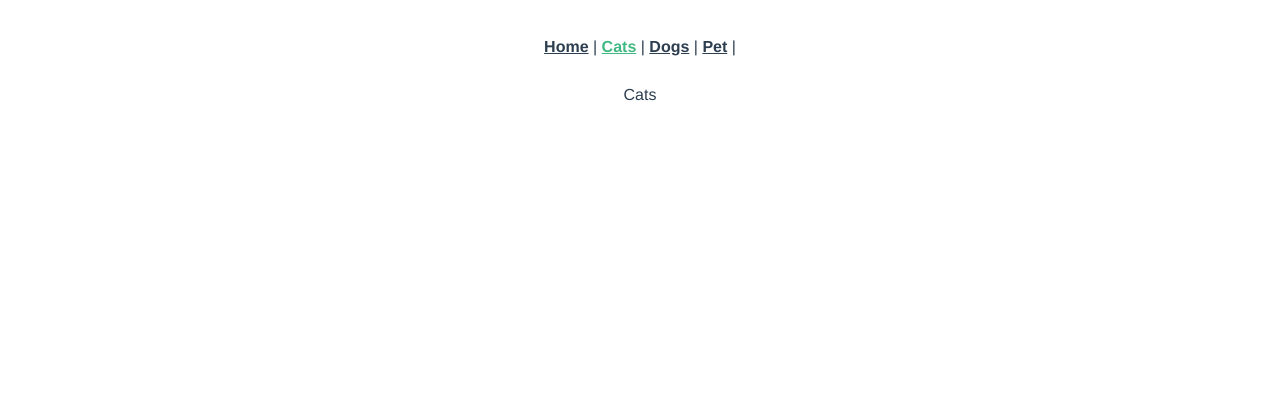
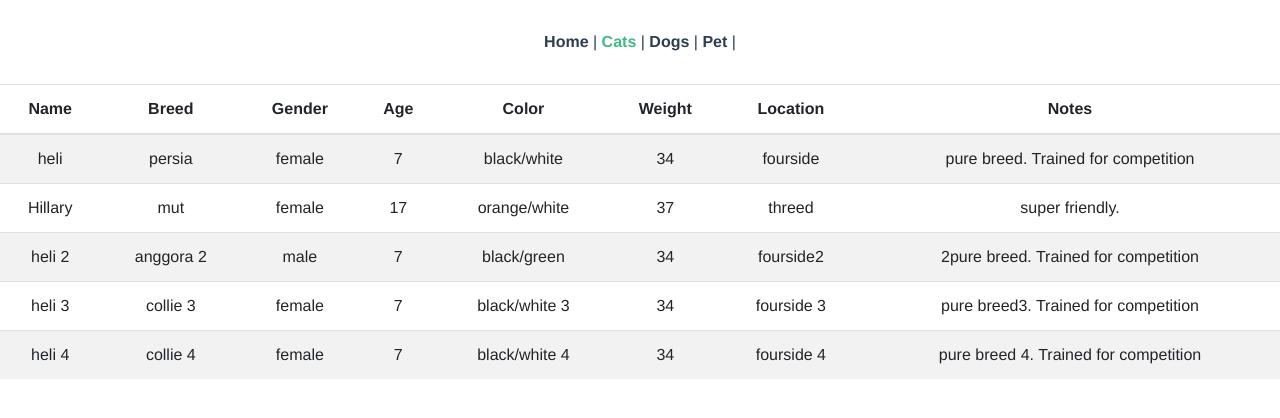
Before and after one commit to duro06/adopt_pets, a Vue app: page /cats in a window 1280 px wide. Shown: the top 418 px of the page. Built offline with nearby package versions, Linux system fonts and the light colour scheme.

Commit message:
modifikasi main.js, tambah data cats.js dan dogs.js, modifikasi cats.vue untuk ambil data dari cats.js berlaku juga untuk dogs.vue

```diff
--- /dev/null
+++ b/src/data/cats.js
@@ -0,0 +1,51 @@
+export default [{
+    name: 'heli',
+    breed: 'persia',
+    gender: 'female',
+    age: 7,
+    color: 'black/white',
+    weight: 34,
+    location: 'fourside',
+    notes: 'pure breed. Trained for competition'
+  },
+  {
+    name: 'Hillary',
+    breed: 'mut',
+    gender: 'female',
+    age: 17,
+    color: 'orange/white',
+    weight: 37,
+    location: 'threed',
+    notes: 'super friendly.'
+  },
+  {
+    name: 'heli 2',
+    breed: 'anggora 2',
+    gender: 'male',
+    age: 7,
+    color: 'black/green',
+    weight: 34,
+    location: 'fourside2',
+    notes: '2pure breed. Trained for competition'
+  },
+  {
+    name: 'heli 3',
+    breed: 'collie 3',
+    gender: 'female',
+    age: 7,
+    color: 'black/white 3',
+    weight: 34,
+    location: 'fourside 3',
+    notes: 'pure breed3. Trained for competition'
+  },
+  {
+    name: 'heli 4',
+    breed: 'collie 4',
+    gender: 'female',
+    age: 7,
+    color: 'black/white 4',
+    weight: 34,
+    location: 'fourside 4',
+    notes: 'pure breed 4. Trained for competition'
+  }
+]
--- a/src/main.js
+++ b/src/main.js
@@ -1,8 +1,12 @@
 import Vue from 'vue'
+import BootstrapVue from 'bootstrap-vue'
+import 'bootstrap/dist/css/bootstrap.css'
+import 'bootstrap-vue/dist/bootstrap-vue.css'
 import App from './App.vue'
 import router from './router'
 import store from './store'
 
+Vue.use(BootstrapVue)
 Vue.config.productionTip = false
 
 new Vue({
--- a/src/views/Cats.vue
+++ b/src/views/Cats.vue
@@ -1,5 +1,15 @@
 <template>
     <div>
-        Cats
+        <b-table striped hover :items="cats"></b-table>
     </div>
 </template>
+<script>
+import cats from '@/data/cats'
+export default {
+    data(){
+        return{
+            cats
+        }
+    }
+}
+</script>
```
Also changed, not shown: src/data/dogs.js (added, +51 -0 lines), src/views/Dogs.vue (line endings or trailing spaces).
